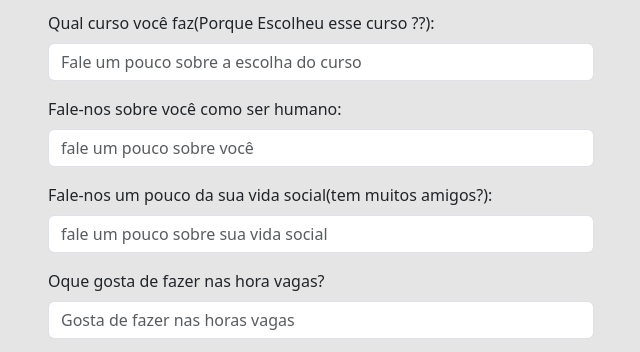
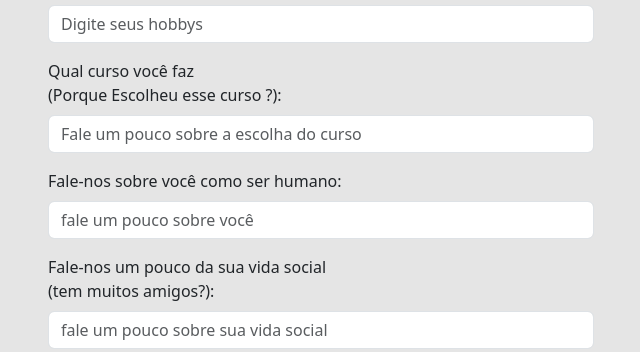
Before and after one commit to wilkerlisboa/Estagio, a plain HTML site: page index.html in a window 1280 px wide. Shown: the part 2677-3029 px from the top of the page, without its empty margins (319-959 px from the left). Drawn offline with Linux system fonts and the light colour scheme.

Commit message:
fixing page

```diff
--- a/index.html
+++ b/index.html
@@ -117,11 +117,11 @@
                         <input type="date" class="form-control" id="periodo" placeholder="Data que ira forma no curso de graduação">
                     </div>
                     <div class="mb-3">
-                        <label for="experiencia" class="form-label">Experiencia profissional (Coloque 5 mais relevante):</label>
+                        <label for="experiencia" class="form-label">Experiencia profissional<br>(Coloque 5 mais relevante):</label>
                         <input type="text" class="form-control" id="periodo" placeholder="Experiencia profisional">
                     </div>
                     <div class="mb-3">
-                        <label for="aperfeiçoamento" class="form-label">Curso de aperfeiçoamento (Coloque 5 mais relevante):</label>
+                        <label for="aperfeiçoamento" class="form-label">Curso de aperfeiçoamento<br>(Coloque 5 mais relevante):</label>
                         <input type="text" class="form-control" id="periodo" placeholder="Curso de aperfeiçoamento">
                     </div>
                     <div class="mb-3">
@@ -137,7 +137,7 @@
                         <input type="text" class="form-control" id="periodo" placeholder="Digite seu estado civil">
                     </div>
                     <div class="mb-3">
-                        <label for="filhos" class="form-label">Tem filhos(Se sim quantos?):</label>
+                        <label for="filhos" class="form-label">Tem filhos (Se sim quantos?):</label>
                         <input type="text" class="form-control" id="periodo" placeholder="Caso tenha filhos">
                     </div>
                     <div class="mb-3">
@@ -153,7 +153,7 @@
                         <input type="text" class="form-control" id="periodo" placeholder="Digite seu período">
                     </div>
                     <div class="mb-3">
-                        <label for="fisica" class="form-label">Pratica Atividade Fisica(quais?):</label>
+                        <label for="fisica" class="form-label">Pratica Atividade Fisica (quais?):</label>
                         <input type="text" class="form-control" id="periodo" placeholder="Digite suas atividades fisica caso tenha">
                     </div>
                     <div class="mb-3">
@@ -161,11 +161,11 @@
                         <input type="text" class="form-control" id="periodo" placeholder="Apenas o Link das Redes Sociais">
                     </div>
                     <div class="mb-3">
-                        <label for="hobby" class="form-label">Possui Algum Hobby(Quais são?):</label>
+                        <label for="hobby" class="form-label">Possui Algum Hobby (Quais são?):</label>
                         <input type="text" class="form-control" id="periodo" placeholder="Digite seus hobbys">
                     </div>
                     <div class="mb-3">
-                        <label for="escolha" class="form-label">Qual curso você faz(Porque Escolheu esse curso ??):</label>
+                        <label for="escolha" class="form-label">Qual curso você faz<br>(Porque Escolheu esse curso ?):</label>
                         <input type="text" class="form-control" id="periodo" placeholder="Fale um pouco sobre a escolha do curso">
                     </div>
                     <div class="mb-3">
@@ -173,7 +173,7 @@
                         <input type="text" class="form-control" id="periodo" placeholder="fale um pouco sobre você">
                     </div>
                     <div class="mb-3">
-                        <label for="social" class="form-label">Fale-nos um pouco da sua vida social(tem muitos amigos?):</label>
+                        <label for="social" class="form-label">Fale-nos um pouco da sua vida social<br>(tem muitos amigos?):</label>
                         <input type="text" class="form-control" id="periodo" placeholder="fale um pouco sobre sua vida social">
                     </div>
                     <div class="mb-3">
```
